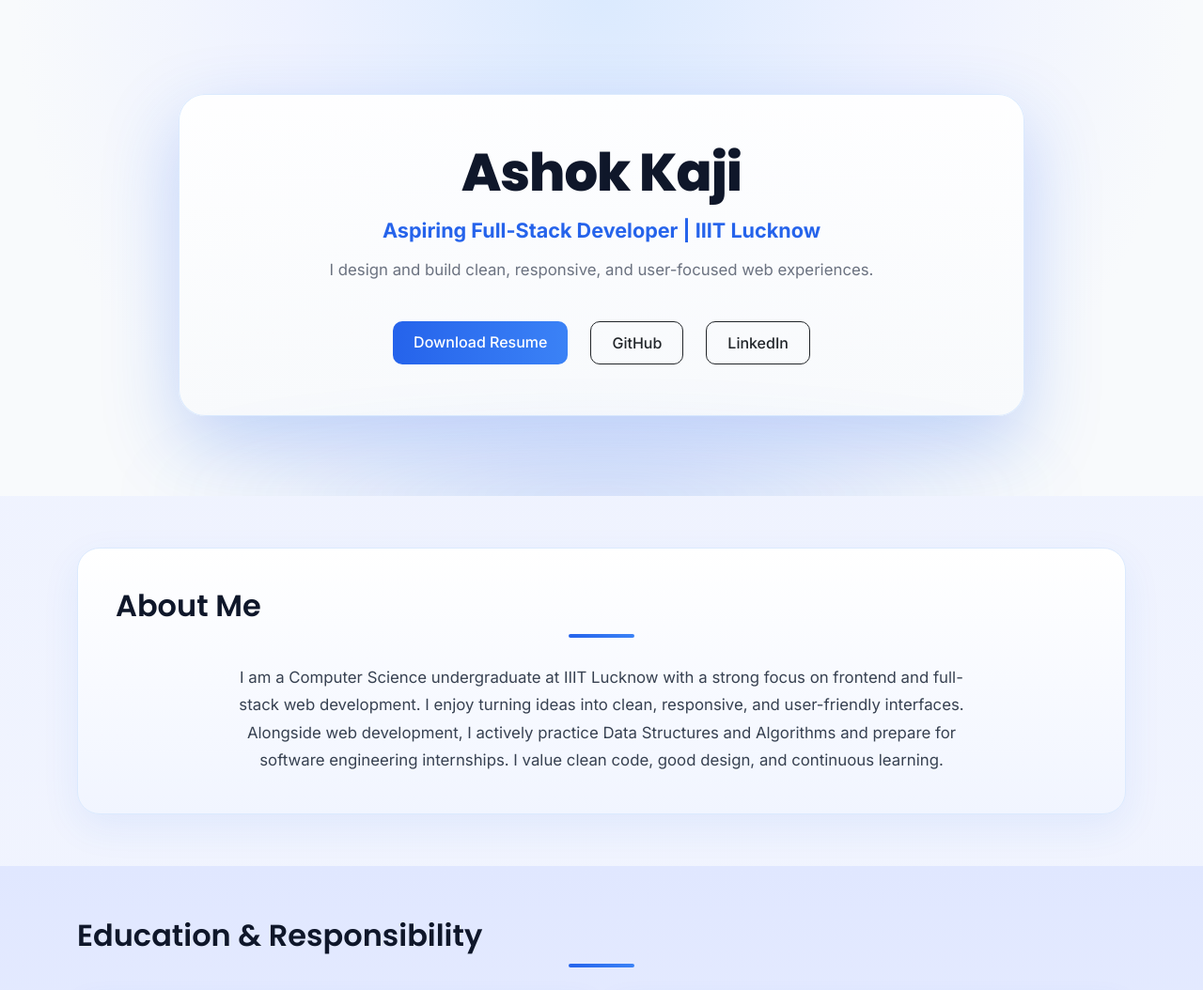
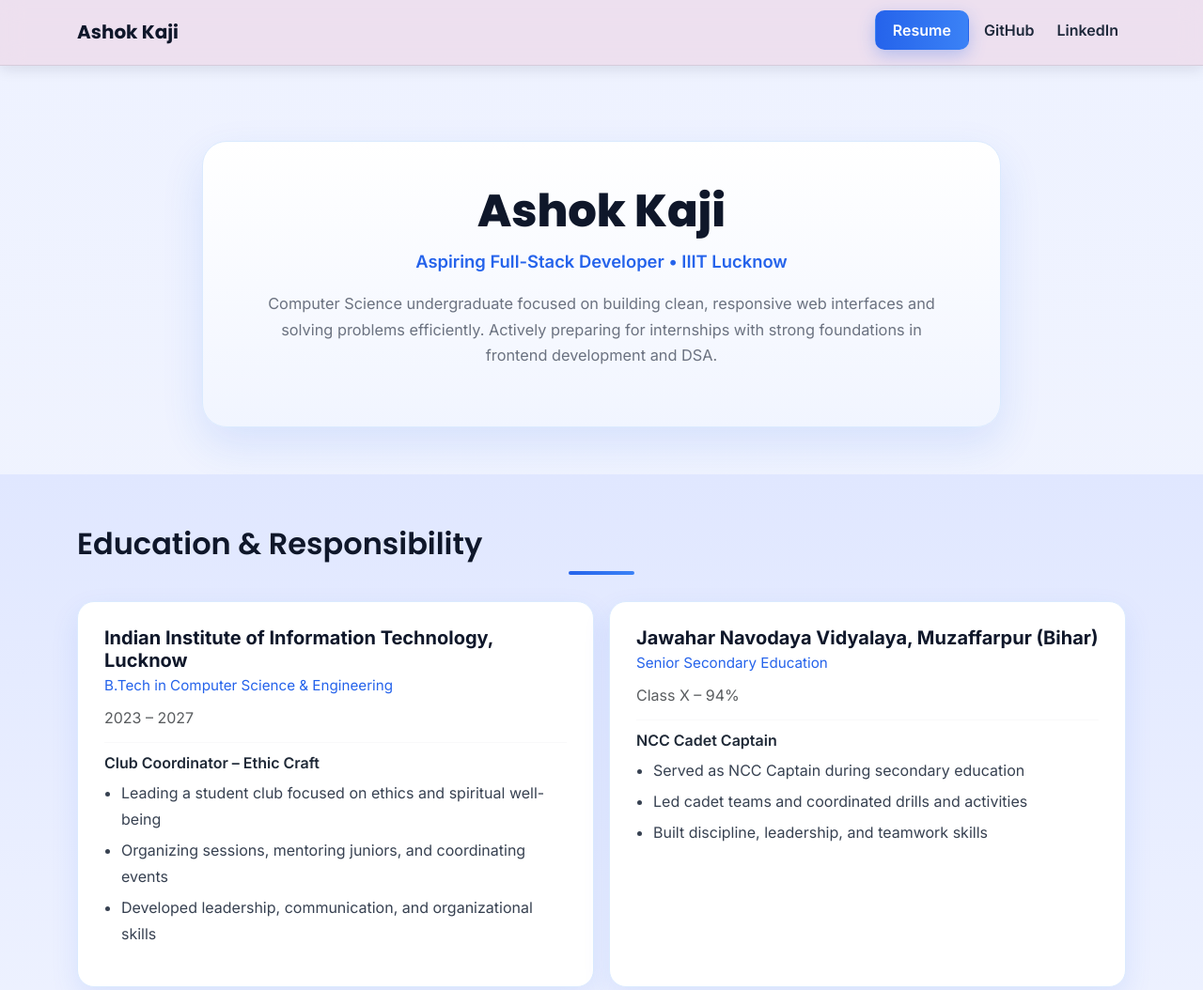
Before and after one commit to ashokkaji26/personal-portfolio, a plain HTML site: page index.html in a window 1280 px wide. Shown: the top 1054 px of the page at 94% size. Drawn offline with nearby package versions, Linux system fonts and the light colour scheme.

Commit message:
added navbar

```diff
--- a/css/style.css
+++ b/css/style.css
@@ -16,6 +16,7 @@ body {
     line-height: 1.75;
 }
 
+/* ================= VARIABLES ================= */
 :root {
     --primary-blue: #2563eb;
     --accent-blue: #3b82f6;
@@ -28,6 +29,109 @@ body {
     --border-soft: #e5e7eb;
 }
 
+/* ================= NAVBAR ================= */
+
+.custom-navbar {
+    background: rgba(236, 193, 212, 0.372); /* premium cool grey */
+    backdrop-filter: blur(12px);
+    border-bottom: 1px solid rgba(15, 23, 42, 0.10);
+    padding: 10px 0;
+    box-shadow: 0 4px 14px rgba(15, 23, 42, 0.10);
+}
+
+/* Brand name */
+.custom-navbar .navbar-brand {
+    color: var(--deep-grey);
+    font-weight: 800;
+    font-family: 'Poppins', 'Inter', sans-serif;
+}
+
+/* Normal nav links */
+.custom-navbar .nav-link {
+    font-weight: 600;
+    color: #1e293b;
+    transition: color 0.2s ease;
+}
+
+.custom-navbar .nav-link:hover {
+    color: var(--primary-blue);
+}
+
+/* Resume button */
+.nav-resume-btn {
+    background: linear-gradient(
+        90deg,
+        var(--primary-blue),
+        var(--accent-blue)
+    );
+    color: #ffffff;
+    padding: 8px 18px;
+    border-radius: 999px;
+    font-weight: 600;
+    box-shadow: 0 6px 18px rgba(37, 99, 235, 0.28);
+    transition: transform 0.2s ease, box-shadow 0.2s ease;
+}
+
+.nav-resume-btn:hover {
+    transform: translateY(-1px);
+    box-shadow: 0 8px 22px rgba(37, 99, 235, 0.38);
+    color: #ffffff;
+}
+
+/* Mobile navbar toggler */
+.navbar-toggler {
+    border-color: rgba(15, 23, 42, 0.2);
+}
+
+.navbar-toggler-icon {
+    filter: invert(0);
+}
+
+/* Navbar spacing refinement */
+.navbar-nav {
+    gap: 12px;
+}
+/* ================= INTRO SECTION ================= */
+
+.intro-section {
+    padding: 90px 0 50px;
+    margin-top: 60px; /* for fixed navbar */
+}
+
+.intro-box {
+    max-width: 850px;
+    margin: auto;
+    background: linear-gradient(
+        180deg,
+        #ffffff 0%,
+        #f1f5ff 100%
+    );
+    padding: 45px 50px;
+    border-radius: 26px;
+    border: 1px solid #dbeafe;
+    box-shadow: 0 18px 45px rgba(37, 99, 235, 0.12);
+}
+
+.intro-title {
+    font-size: 3rem;
+    font-weight: 800;
+    color: var(--deep-grey);
+    margin-bottom: 8px;
+    font-family: 'Poppins', 'Inter', sans-serif;
+}
+
+.intro-subtitle {
+    font-size: 1.15rem;
+    font-weight: 600;
+    color: var(--primary-blue);
+    margin-bottom: 16px;
+}
+
+.intro-text {
+    font-size: 1.02rem;
+    color: var(--text-muted);
+    line-height: 1.7;
+}
 /* ================= REUSABLE CLASSES ================= */
 .section {
     padding: 55px 0;
@@ -74,82 +178,6 @@ body {
     box-shadow: 0 14px 40px rgba(37, 99, 235, 0.08);
 }
 
-/* ================= HERO SECTION ================= */
-
-.hero-section {
-    background: radial-gradient(
-        circle at top,
-        #dbeafe 0%,
-        #eef2ff 40%,
-        #f8fafc 75%
-    );
-    padding: 100px 0 85px;
-    position: relative;
-    overflow: hidden;
-}
-
-.hero-title {
-    font-size: 3.5rem;
-    font-weight: 800;
-    letter-spacing: -1px;
-    color: var(--deep-grey);
-    margin-bottom: 10px;
-    font-family: 'Poppins', 'Inter', sans-serif;
-}
-
-.hero-subtitle {
-    font-size: 1.35rem;
-    font-weight: 700;
-    color: var(--primary-blue);
-    margin-bottom: 8px;
-}
-
-.hero-tagline {
-    font-size: 1.05rem;
-    color: var(--text-muted);
-    max-width: 650px;
-    margin: 0 auto 35px;
-}
-.hero-buttons {
-    display: flex;
-    justify-content: center;
-    flex-wrap: wrap;
-    gap: 14px;
-}
-
-.hero-buttons .btn {
-    margin: 5px;
-    padding: 10px 22px;
-    font-weight: 500;
-}
-.hero-section .container {
-    max-width: 900px;
-    background: linear-gradient(
-        180deg,
-        rgba(255, 255, 255, 0.95),
-        rgba(248, 250, 252, 0.9)
-    );
-    border-radius: 28px;
-    padding: 50px 48px;
-    box-shadow:
-        0 30px 80px rgba(37, 99, 235, 0.25),
-        inset 0 0 0 1px #dbeafe;
-}
-.hero-section::after {
-    content: "";
-    position: absolute;
-    bottom: -60px;
-    left: 50%;
-    transform: translateX(-50%);
-    width: 80%;
-    height: 120px;
-    background: radial-gradient(
-        ellipse at center,
-        rgba(37, 99, 235, 0.25),
-        transparent 70%
-    );
-    filter: blur(40px);
-}
 
 /* ================= CARDS ================= */
 .card {
@@ -288,6 +316,13 @@ form {
 
 /* ================= RESPONSIVE ================= */
 @media (max-width: 768px) {
+    .intro-title {
+        font-size: 2.2rem;
+    }
+
+    .intro-box {
+        padding: 32px 28px;
+    }
     .hero-title {
         font-size: 2.2rem;
     }
--- a/index.html
+++ b/index.html
@@ -22,41 +22,50 @@
 
 <body>
 
-    <!-- ================= HERO SECTION ================= -->
-    <section class="hero-section">
-        <div class="container text-center">
-            <h1 class="hero-title">Ashok Kaji</h1>
-            <p class="hero-subtitle">Aspiring Full-Stack Developer | IIIT Lucknow</p>
-            <p class="hero-tagline">
-                I design and build clean, responsive, and user-focused web experiences.
-            </p>
+    <!-- ================= NAVBAR ================= -->
+    <nav class="navbar navbar-expand-lg fixed-top custom-navbar">
+        <div class="container">
+            <a class="navbar-brand fw-bold" href="#">Ashok Kaji</a>
 
-            <div class="hero-buttons">
-                <a href="assets/REsume.pdf" class="btn btn-primary" download>
-                    Download Resume
-                </a>
-                <a href="https://github.com/ashokkaji26" target="_blank" rel="noopener noreferrer"
-                    class="btn btn-outline-dark">GitHub</a>
-                <a href="https://www.linkedin.com/in/ashokkaji26/" target="_blank" rel="noopener noreferrer"
-                    class="btn btn-outline-dark">LinkedIn</a>
+            <button class="navbar-toggler" type="button" data-bs-toggle="collapse" data-bs-target="#navbarNav">
+                <span class="navbar-toggler-icon"></span>
+            </button>
+
+            <div class="collapse navbar-collapse" id="navbarNav">
+                <ul class="navbar-nav ms-auto align-items-lg-center gap-lg-2">
+                    <li class="nav-item">
+                        <a class="btn nav-resume-btn" href="assets/REsume.pdf" download>
+                            Resume
+                        </a>
+                    </li>
+                    <li class="nav-item">
+                        <a class="nav-link" href="https://github.com/ashokkaji26" target="_blank"
+                            rel="noopener noreferrer">GitHub</a>
+                    </li>
+                    <li class="nav-item">
+                        <a class="nav-link" href="https://www.linkedin.com/in/ashokkaji26/" target="_blank"
+                            rel="noopener noreferrer">LinkedIn</a>
+                    </li>
+                </ul>
             </div>
         </div>
-    </section>
+    </nav>
 
-    <!-- ================= ABOUT SECTION ================= -->
-    <section class="section">
+    <!-- ================= INTRO SECTION ================= -->
+    <section class="intro-section">
         <div class="container">
-            <div class="section-box">
-                <h2 class="section-title">About Me</h2>
-                <p class="section-text">
-                    I am a Computer Science undergraduate at IIIT Lucknow with a strong focus on frontend and full-stack
-                    web development. I enjoy turning ideas into clean, responsive, and user-friendly interfaces.
+            <div class="intro-box text-center">
+                <h1 class="intro-title">Ashok Kaji</h1>
+                <p class="intro-subtitle">
+                    Aspiring Full-Stack Developer • IIIT Lucknow
+                </p>
 
-                    Alongside web development, I actively practice Data Structures and Algorithms and prepare for
-                    software engineering internships. I value clean code, good design, and continuous learning.
+                <p class="intro-text">
+                    Computer Science undergraduate focused on building clean, responsive web interfaces
+                    and solving problems efficiently. Actively preparing for internships with strong
+                    foundations in frontend development and DSA.
                 </p>
             </div>
-
         </div>
     </section>
 
```
